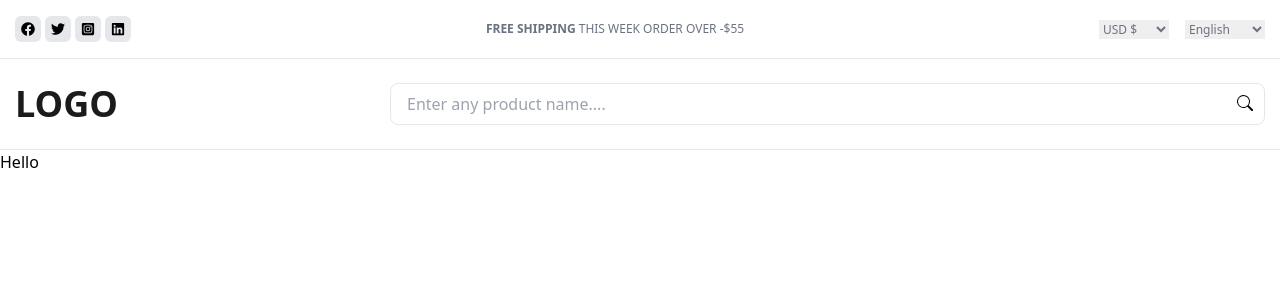
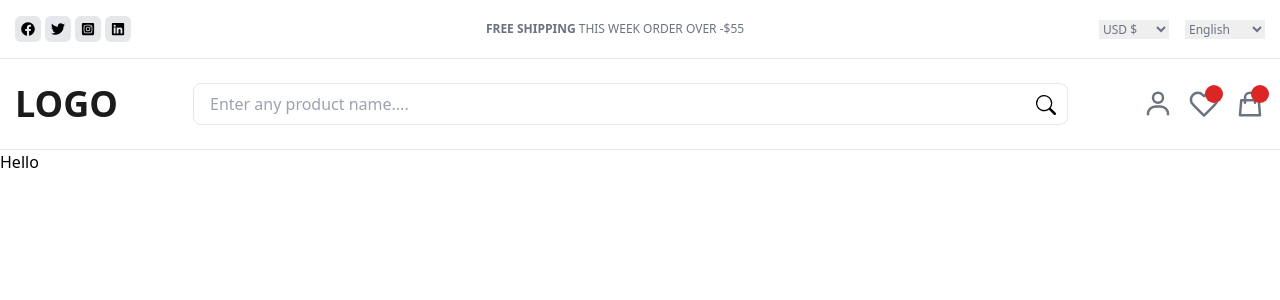
Before and after one commit to Harshini-priyaa/Shopping_App, a Next.js app in the folder shopping-website/: page / in a window 1280 px wide. Shown: the top 300 px of the page. Built offline with nearby package versions, Linux system fonts and the light colour scheme.

Commit message:
Icons added

```diff
--- a/shopping-website/src/components/HeaderMain.js
+++ b/shopping-website/src/components/HeaderMain.js
@@ -1,5 +1,8 @@
-import React from 'react'
-import {BsSearch} from "react-icons/bs"
+import React from 'react';
+import {BsSearch} from "react-icons/bs";
+import {BiUser} from "react-icons/bi";
+import {FiHeart} from "react-icons/fi";
+import {HiOutlineShoppingBag} from "react-icons/hi";
 
 const HeaderMain = () => {
   return (
@@ -11,8 +14,20 @@
               <input className="border-gray-200 border p-2 px-4 rounded-lg w-full" type="text"
               placeholder="Enter any product name...."/>
 
+              <BsSearch className="absolute right-0 top-0 mr-3 mt-3 text0-gray-400" size={20} />
+            </div>
+            <div className="hidden lg:flex gap-4 text-gray-500 text-[30px]">
+              <BiUser/>
 
-<BsSearch className="absolute right-0 top-0 mr-3 mt-3 text0-gray-400" />
+              <div className="relative">
+                <FiHeart />
+                <div className="bg-red-600 rounded-full  absolute top-0 right-0 w-[18px] h-[18px] text-[12px] text-white grid place-items-center translate-x-1 -translate-y-1"></div>
+              </div>
+
+              <div className="relative">
+                <HiOutlineShoppingBag />
+                <div className="bg-red-600 rounded-full  absolute top-0 right-0 w-[18px] h-[18px] text-[12px] text-white grid place-items-center translate-x-1 -translate-y-1"></div>
+              </div>
             </div>
         </div>
     </div>
```
